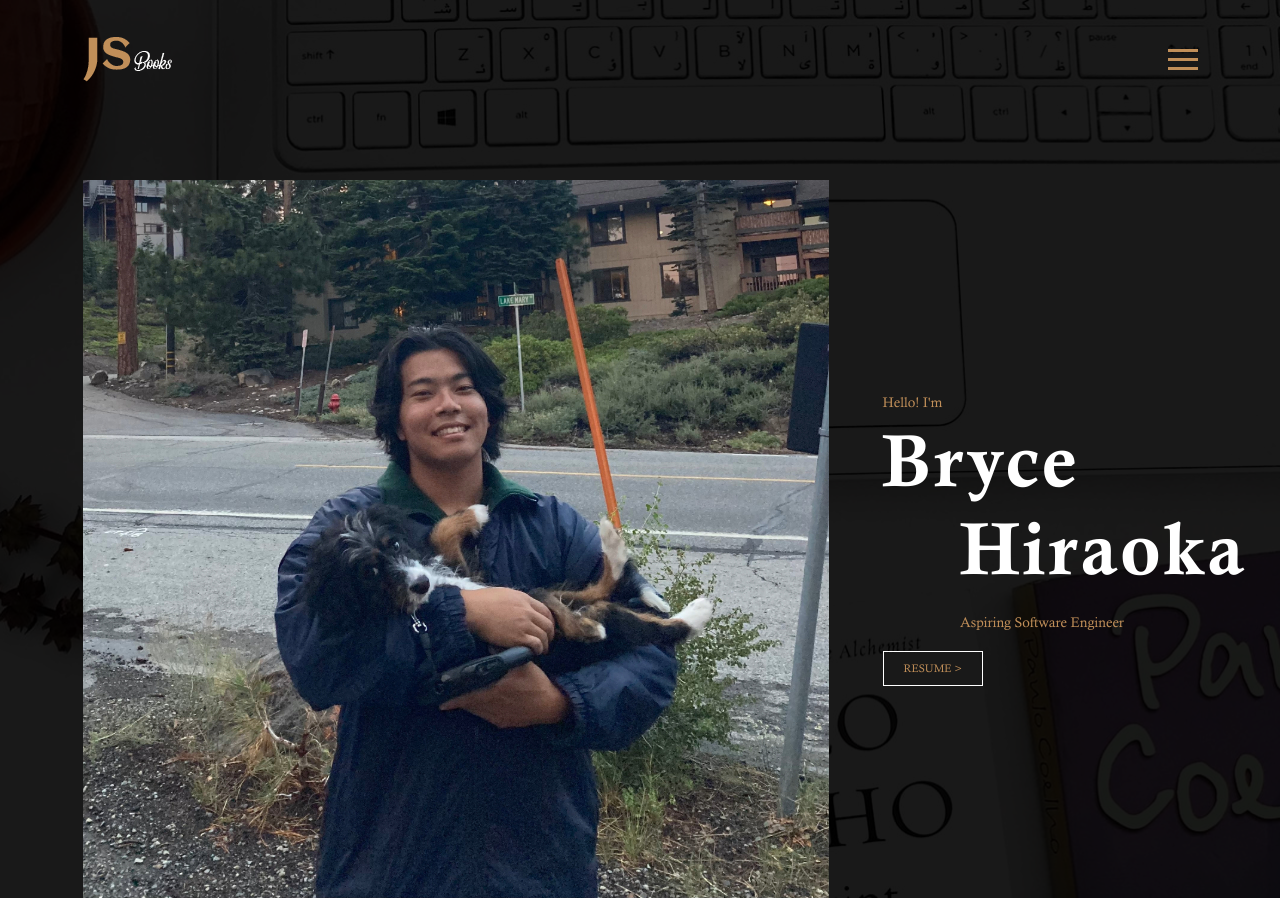
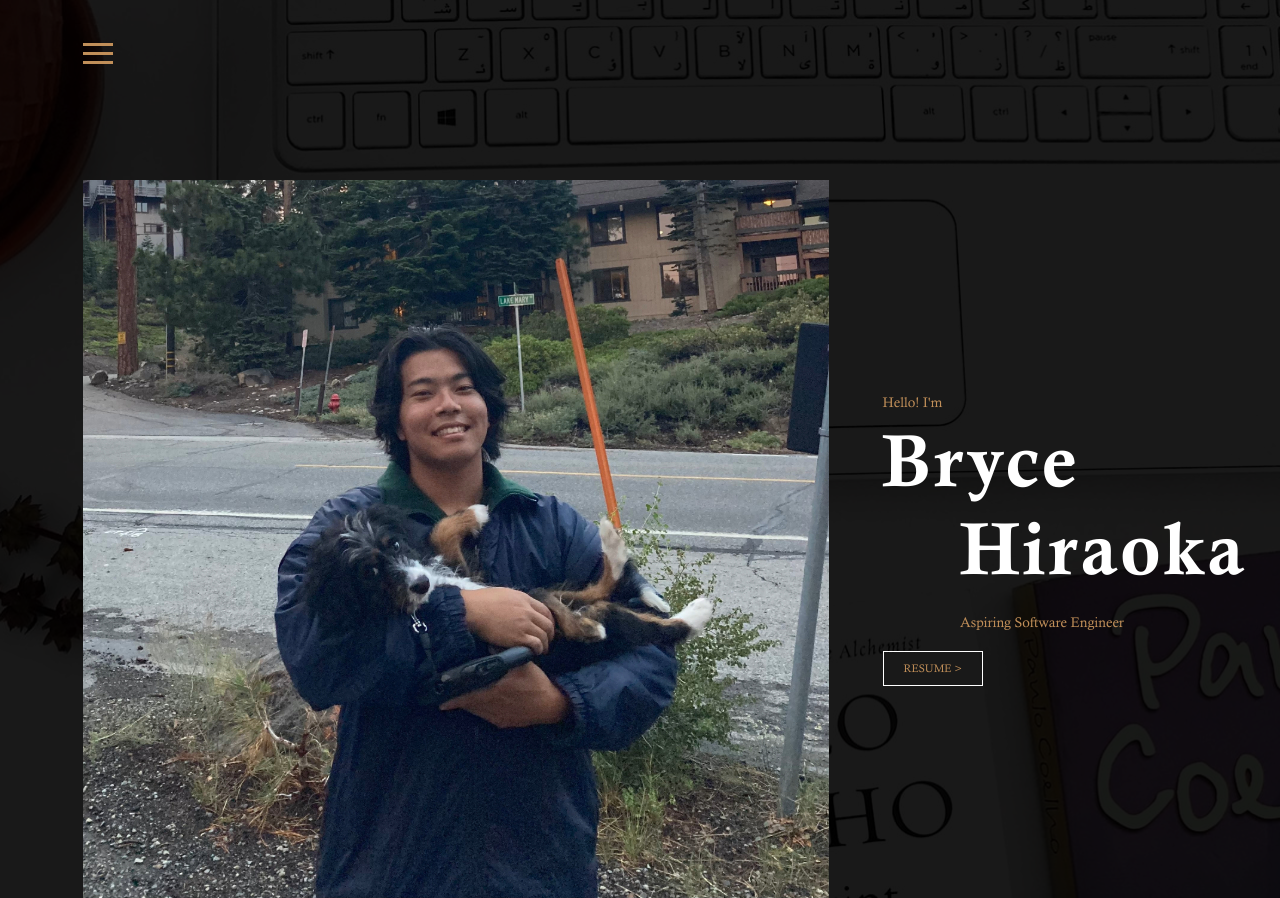
Before and after one commit to Bryce-Hiraoka/Bryce-Hiraoka.github.io, a plain HTML site: page index.html in a window 1280 px wide. Shown: the top 898 px of the page. Drawn offline with Linux system fonts and the light colour scheme.

Commit message:
updated homepage alignment

```diff
--- a/css/style.css
+++ b/css/style.css
@@ -125,7 +125,7 @@
   /* Navigation burger end */
   .fh5co-top-banner {
     position: relative;
-  display: flex;
+    display: -webkit-box;
     align-items: flex-end;
     background-image: url("../images/top-banner-bckg.jpg");
     background-position: center;
--- a/index.html
+++ b/index.html
@@ -19,7 +19,6 @@
 	<!-- Navigation -->
 	<nav class="site-navigation">
 		<div class="site-navigation-inner site-container">
-			<img src="./images/site-logo.png" alt="site logo">
 			<div class="main-navigation">
 				<ul class="main-navigation__ul">
 					<li><a href="https://bryce-hiraoka.github.io/">Homepage</a></li>
```
Also changed, not shown: 1 other file. Lines whose indentation alone changed are shown as unchanged.
